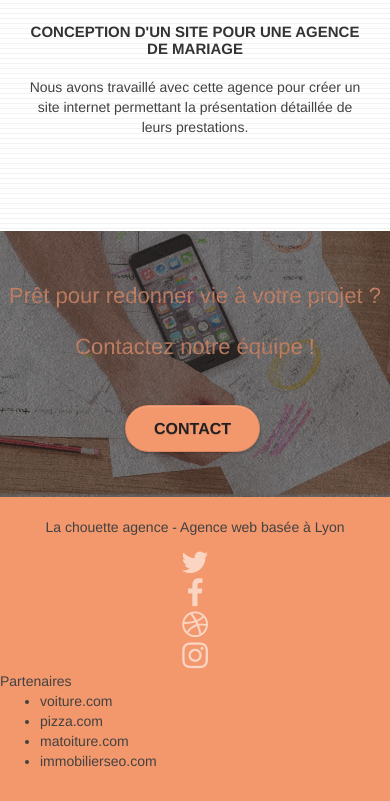
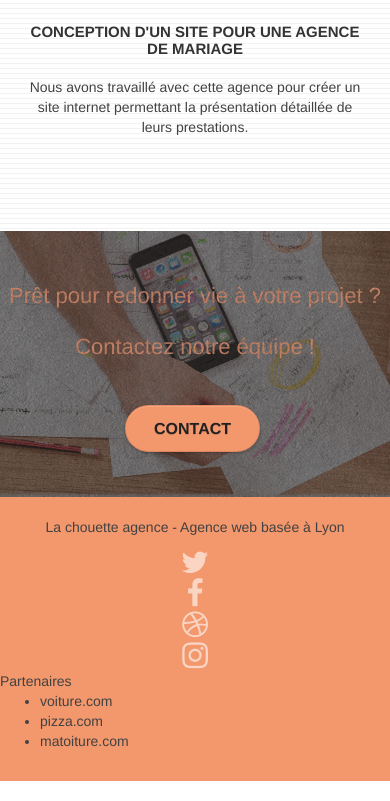
Before and after one commit to cedric-renais/projet_la_chouette_agence, a plain HTML site: page index.html in a window 390 px wide. Shown: the part 4207-5008 px from the top of the page. Drawn offline with nearby package versions, Linux system fonts and the light colour scheme.

Commit message:
v0.013 : Removal of the link to immobilerseo.com
(Backhat)

```diff
--- a/index.html
+++ b/index.html
@@ -279,7 +279,6 @@
 									<li><a href="voiture.com">voiture.com</a></li>
 									<li><a href="pizza.com">pizza.com</a></li>
 									<li><a href="matoiture.com">matoiture.com</a></li>
-									<li><a href="immobilierseo.com">immobilierseo.com</a></li>
 								</ul>
 							</div>
 						</div>
```
